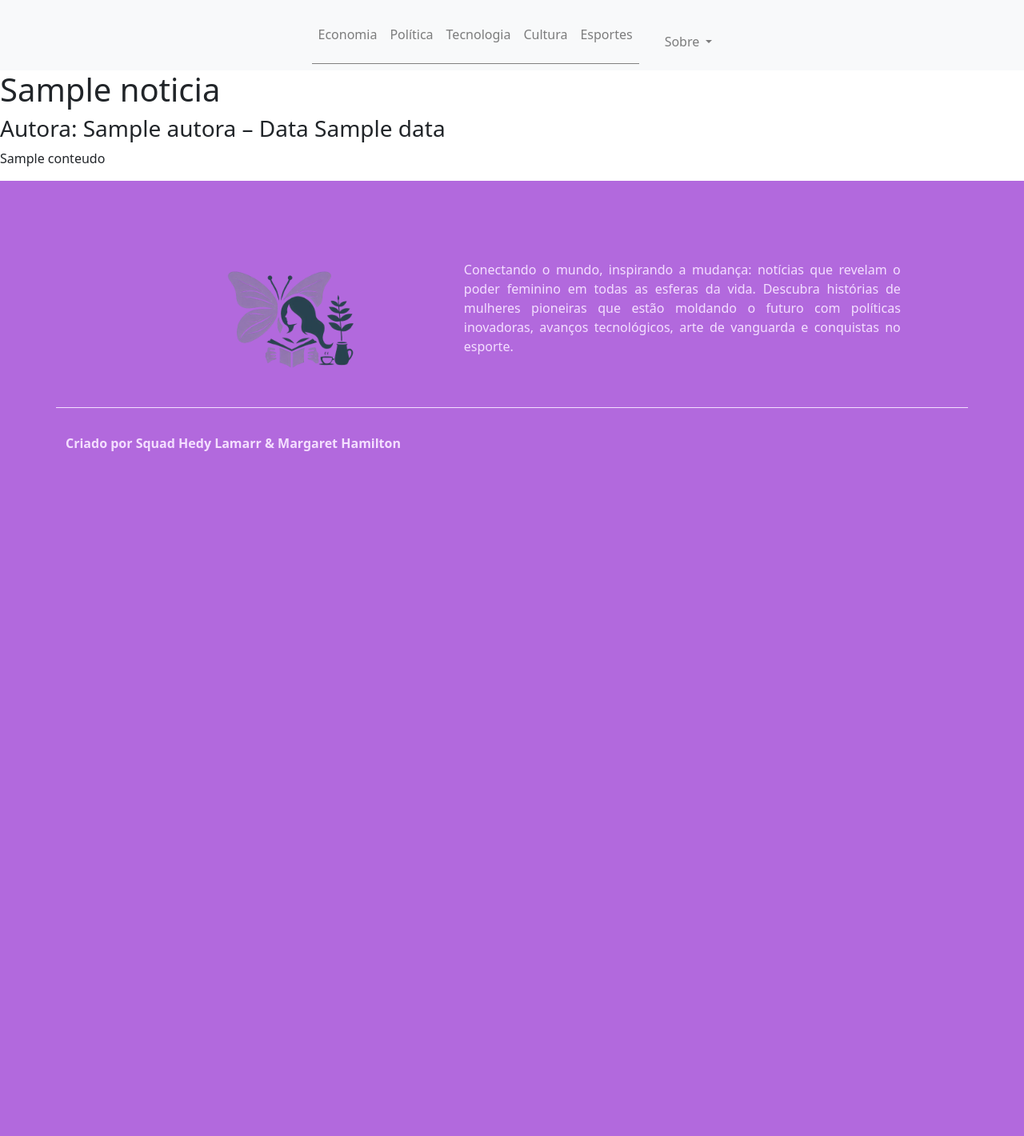
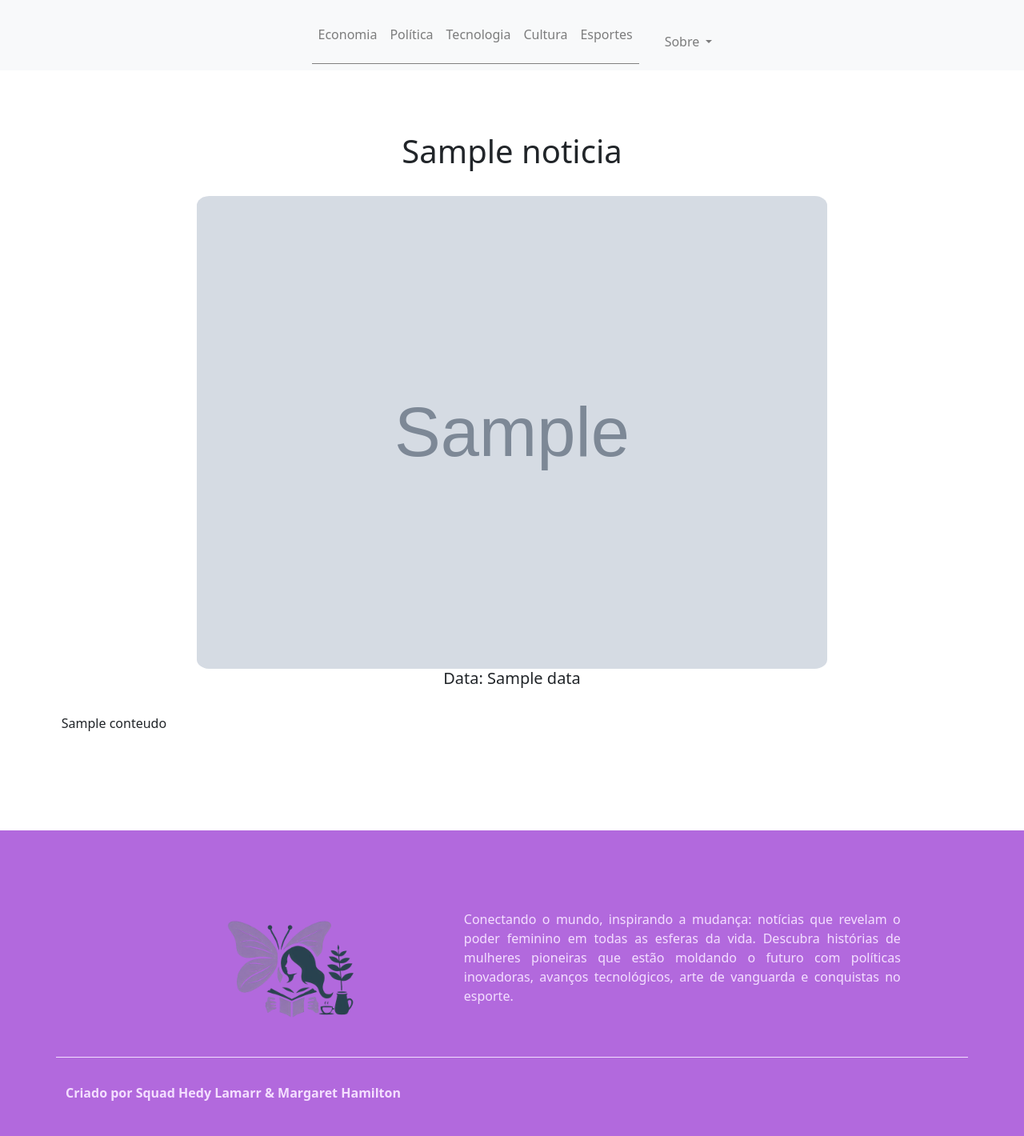
Before and after one commit to Hedy-Lamarr-e-Margaret-Hamilton/blog-noticias, a Django app: template base/templates/noticia_por_id.html in a window 1280 px wide. Shown: the part 221-1641 px from the top of the page at 80% size. Before the commit the page ends 785 px from the top, so only its background shows below. Run offline with Django 3.2, Linux system fonts and the light colour scheme; the template is opened without the code that fills it: most values are stand-ins (such as "Sample title", 1, 10 or a date in 2020); grey boxes marked "Sample" are stand-in pictures; parts of the project's set-up code (start-up, migrations or seed data) failed here and were passed over; some libraries are stand-ins or nearby versions.

Commit message:
Ajustando estilização das páginas noticia_por_categoria e noticia_por_id

```diff
--- a/base/templates/noticia_por_id.html
+++ b/base/templates/noticia_por_id.html
@@ -1,11 +1,20 @@
 {% extends 'layout.html' %}
-{% block title %}{{ categoria }}{% endblock %}
+{% block title %}{{ noticia.categoria }}{% endblock %}
 {% block content %}
 
 <main>
-    <h1>{{ noticia.titulo }}</h1>
-    <h3>Autora: {{ noticia.autora }} – Data {{ noticia.data }} </h3>
-    <p>{{ noticia.conteudo }}</p>
+    <div class="container-fluid">
+        <section>
+            <div class="">
+                <h1 align="center">{{ noticia.titulo }}</h1>
+                <br>
+                <img class="imagem-manchete img-fluid mx-auto" src="{{ noticia.imagem }}" alt="{{ noticia.titulo }}" style="max-width: 70%; height: auto; display: block;">
+                <h5 align="center">Data: {{ noticia.data }}</h5>
+                <br>
+                <p align="justify">{{ noticia.conteudo }}</p>
+            </div>
+        </section>
+    </div>
 </main>
 
 {% endblock %}
```
Also changed, not shown: base/templates/noticia_por_categoria.html (+13 -5 lines).
